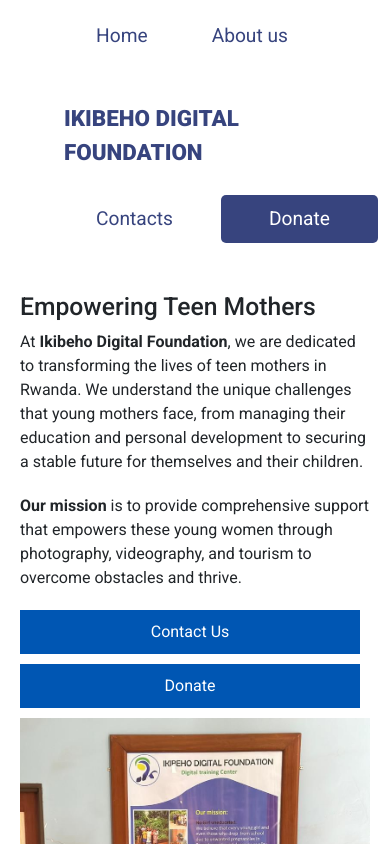
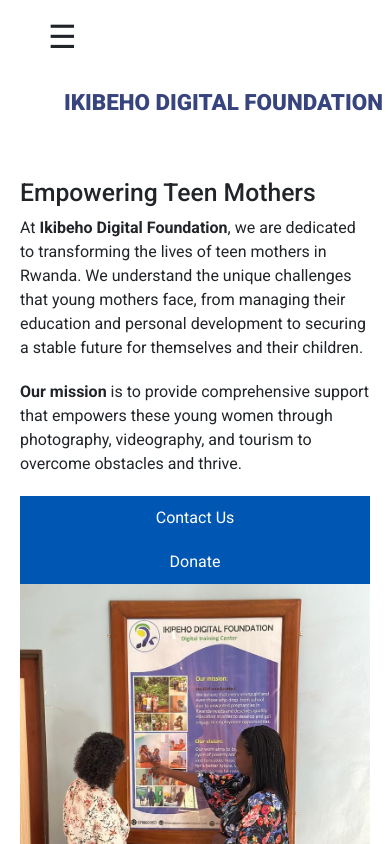
Before and after one commit to Christian-Ishimwe/ikibeho_frontend, a React (Create React App) app: page / in a window 390 px wide. Shown: the top 844 px of the page. Built offline with nearby package versions, Linux system fonts and the light colour scheme.

Commit message:
Added the tpggle btn

```diff
--- a/package.json
+++ b/package.json
@@ -6,6 +6,7 @@
     "@testing-library/jest-dom": "^5.17.0",
     "@testing-library/react": "^13.4.0",
     "@testing-library/user-event": "^13.5.0",
+    "bootstrap": "^5.3.3",
     "framer-motion": "^11.2.10",
     "react": "^18.3.1",
     "react-bootstrap": "^2.10.2",
--- a/public/index.html
+++ b/public/index.html
@@ -6,26 +6,22 @@
   <meta name="theme-color" content="#000000" />
   <meta
     name="description"
-      content="Web site created using create-react-app"
+    content="Ikibeho Digital Foundation supports teen mothers in Rwanda by providing education and training in photography, filmmaking, and tourism."
   />
-     <link href="https://cdn.jsdelivr.net/npm/bootstrap@5.3.3/dist/css/bootstrap.min.css" rel="stylesheet"
-        integrity="sha384-QWTKZyjpPEjISv5WaRU9OFeRpok6YctnYmDr5pNlyT2bRjXh0JMhjY6hW+ALEwIH" crossorigin="anonymous">
-    <!-- <link rel="apple-touch-icon" href="%PUBLIC_URL%/logo192.png" /> -->
-    <!--
-      manifest.json provides metadata used when your web app is installed on a
-      user's mobile device or desktop. See https://developers.google.com/web/fundamentals/web-app-manifest/
-    -->
+  <meta name="keywords" content="Ikibeho, Digital Foundation, teen mothers, Rwanda, photography, filmmaking, tourism, education, training" />
+  <meta name="author" content="Ikibeho Digital Foundation" />
+  <link
+    rel="stylesheet"
+    href="https://cdn.jsdelivr.net/npm/bootstrap@4.5.3/dist/css/bootstrap.min.css"
+    integrity="sha348-TX8t27EcRE3e/ihU7zmQxVncDAy5uIKz4rEkgIXeMed4M0jlfIDPvg6uqKI2xXr2"
+    crossorigin="anonymous"
+  />
   <link rel="manifest" href="%PUBLIC_URL%/manifest.json" />
-    <!--
-      Notice the use of %PUBLIC_URL% in the tags above.
-      It will be replaced with the URL of the `public` folder during the build.
-      Only files inside the `public` folder can be referenced from the HTML.
-      Unlike "/favicon.ico" or "favicon.ico", "%PUBLIC_URL%/favicon.ico" will
-      work correctly both with client-side routing and a non-root public URL.
-      Learn how to configure a non-root public URL by running `npm run build`.
-    -->
-    <title>Home- Ikibeho Digital Foundation</title>
+    <link rel="icon" href="%PUBLIC_URL%/logo.jpeg" />
+
+  <title>Home - Ikibeho Digital Foundation</title>
 </head>
+
   <body>
     <!-- <noscript>You need to enable JavaScript to run this app.</noscript> -->
     <div id="root"></div>
--- a/src/Donations.css
+++ b/src/Donations.css
@@ -1,11 +1,11 @@
+
 #donateBtn{
-    background-color: var(--second-color--);
+    background-color: #37447E;
     padding: .6rem 2rem;
 }
 
-/* Donations section */
 div#donations{
-    background-color: var(--white--color--);
+    background-color: #fff;
     padding: 2rem 10rem;
 
 }
@@ -27,7 +27,7 @@
 }
 
 div.donation__intro  button{
-    background-color: var(--second-color--);
+    background-color: #37447E;
     border: none;
     padding: 1rem 4rem;
     border-radius: 5px;
@@ -39,7 +39,7 @@
  }
 
 div.donation_options_container{
-    background-color: var(--white--color--);
+    background-color: #fff;
     padding: 2rem 4rem;
     border-radius: 5px;
 }
@@ -58,7 +58,7 @@
     margin-bottom: 1rem;
 }
 div.donation__items button{
-    background-color: var(--second-color--);
+    background-color: #37447E;
     border: none;
     padding: .6rem 2rem;
     border-radius: 5px;
--- a/src/Donations.jsx
+++ b/src/Donations.jsx
@@ -1,5 +1,7 @@
 import "./Donations.css"
 import React from "react"
+import "bootstrap/dist/css/bootstrap.min.css";
+import ReactDOM from "react-dom";
 
 const Donations=()=>{
     return (
--- a/src/NavBar.jsx
+++ b/src/NavBar.jsx
@@ -1,23 +1,32 @@
-import React from "react";
-import "./Navbar.css"
-import "typeface-roboto"
-const NavBar=()=>{
+import React, { useState } from "react";
+import "./Navbar.css";
+import "typeface-roboto";
+
+const NavBar = () => {
+    const [isOpen, setIsOpen] = useState(false);
+
+    const toggleMenu = () => {
+        setIsOpen(!isOpen);
+    };
+
     return (
         <>
             <nav>
-                <ul>
+                <div className="menu-icon" onClick={toggleMenu}>
+                    {isOpen ? <span>&#x2715;</span> : <span>&#9776;</span>}
+                </div>
+                <ul className={isOpen ? "nav-links open" : "nav-links"}>
                     <li><a href="/">Home</a></li>
                     <li><a href="/about">About us</a></li>
-                    {/* <li><a href="#">Stories</a></li> */}
                 </ul>
                 <a href="#" className="logo">IKIBEHO DIGITAL FOUNDATION</a>
-                <ul>
+                <ul className={isOpen ? "nav-links open" : "nav-links"}>
                     <li><a href="/contact">Contacts</a></li>
                     <li><a href="/donate" className="donate">Donate</a></li>
                 </ul>
             </nav>
         </>
-    )
-}
+    );
+};
 
-export default NavBar
+export default NavBar;
--- a/src/Navbar.css
+++ b/src/Navbar.css
@@ -1,4 +1,4 @@
-nav{
+nav {
     display: flex;
     justify-content: space-between;
     width: 100%;
@@ -8,34 +8,65 @@
     flex-wrap: wrap;
     background-color: #fff;
 }
-nav ul{
+
+nav ul {
     list-style: none;
     display: flex;
     gap: 2rem;
+    transition: max-height 0.3s ease-in-out;
+    overflow: hidden;
 }
-nav  a{
+
+nav a {
     text-decoration: none;
     color: #37447E;
     padding: .6rem 1rem;
     font-size: 1.2em;
     display: flex;
     justify-content: center;
+}
 
-}
-nav  a.logo{
+nav a.logo {
     color: #37447E;
     font-weight: 900;
     font-size: 1.4em;
+    white-space: nowrap;
 }
-nav a.donate{
+
+nav a.donate {
     background-color: #37447E;
     color: #fff;
     border-radius: 5px;
     padding: .6rem 3rem;
 }
 
-@media screen and (max-width:1000px) {
-  nav{
-    gap: 1rem;
-  }
+.menu-icon {
+    display: none;
+    font-size: 2rem;
+    cursor: pointer;
 }
+
+@media screen and (max-width: 1000px) {
+    .menu-icon {
+        display: inline-block;
+    }
+
+    .nav-links {
+        display: flex;
+        flex-direction: column;
+        width: 100%;
+        max-height: 0;
+        transition: max-height 0.3s ease-in-out;
+    }
+
+    .nav-links.open {
+        max-height: 500px; /* Adjust based on the content */
+    }
+
+    nav ul {
+        gap: 1rem;
+        flex-direction: column;
+        width: 100%;
+        align-items: center;
+    }
+}
```
Also changed, not shown: public/logo.jpeg (added), 1 other file (tests, documents, lock files or other folders). Lines whose indentation alone changed are shown as unchanged.
